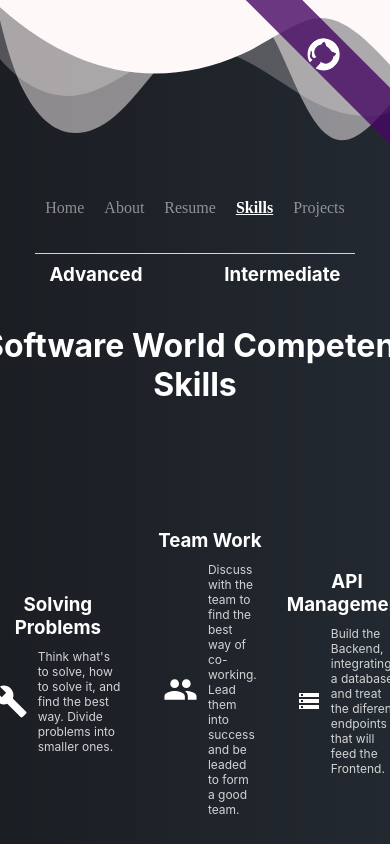
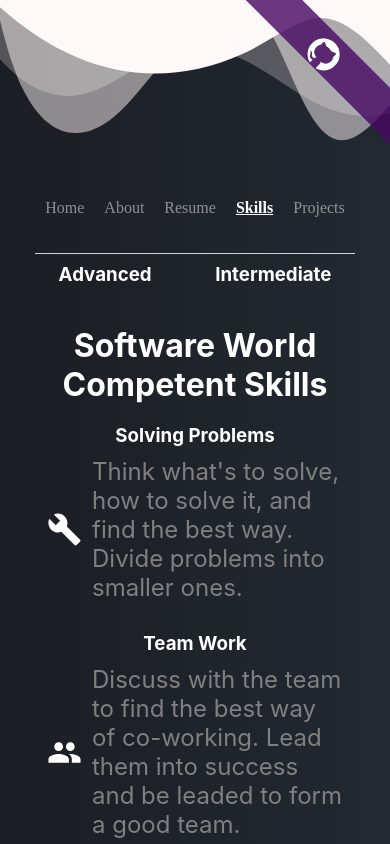
Before and after one commit to antonicarol/AntoniCarolWeb, a React (Create React App) app: page /skills in a window 390 px wide. Built offline with nearby package versions, Linux system fonts and the light colour scheme.

Commit message:
Responsive version 0.2, non stop night of code !

```diff
--- a/src/pages/css/Skills.css
+++ b/src/pages/css/Skills.css
@@ -85,7 +85,9 @@
   }
   .skills__competent__content {
     display: grid;
-    place-items: center;
+    grid-template-columns: repeat(2, 0.5fr);
+    grid-auto-columns: minmax(40%, 50%);
+    grid-gap: -10px;
   }
   .skills__languagesItem {
     display: flex;
@@ -113,3 +115,28 @@
     display: none;
   }
 }
+
+@media only screen and (max-width: 625px) {
+  .skills__competent__content {
+    display: flex;
+    flex-direction: column;
+  }
+
+  .skills__competentItem > div {
+    display: flex;
+    align-items: center;
+    padding: 10px;
+    width: 80%;
+    margin-left: auto;
+    margin-right: auto;
+  }
+  .skills__competentItem > div > p {
+    color: gray;
+    font-size: 24px;
+    margin-left: 10px;
+  }
+  .skills__languagesIcons > div > svg {
+    padding: 10px;
+    font-size: 20px !important;
+  }
+}
```
